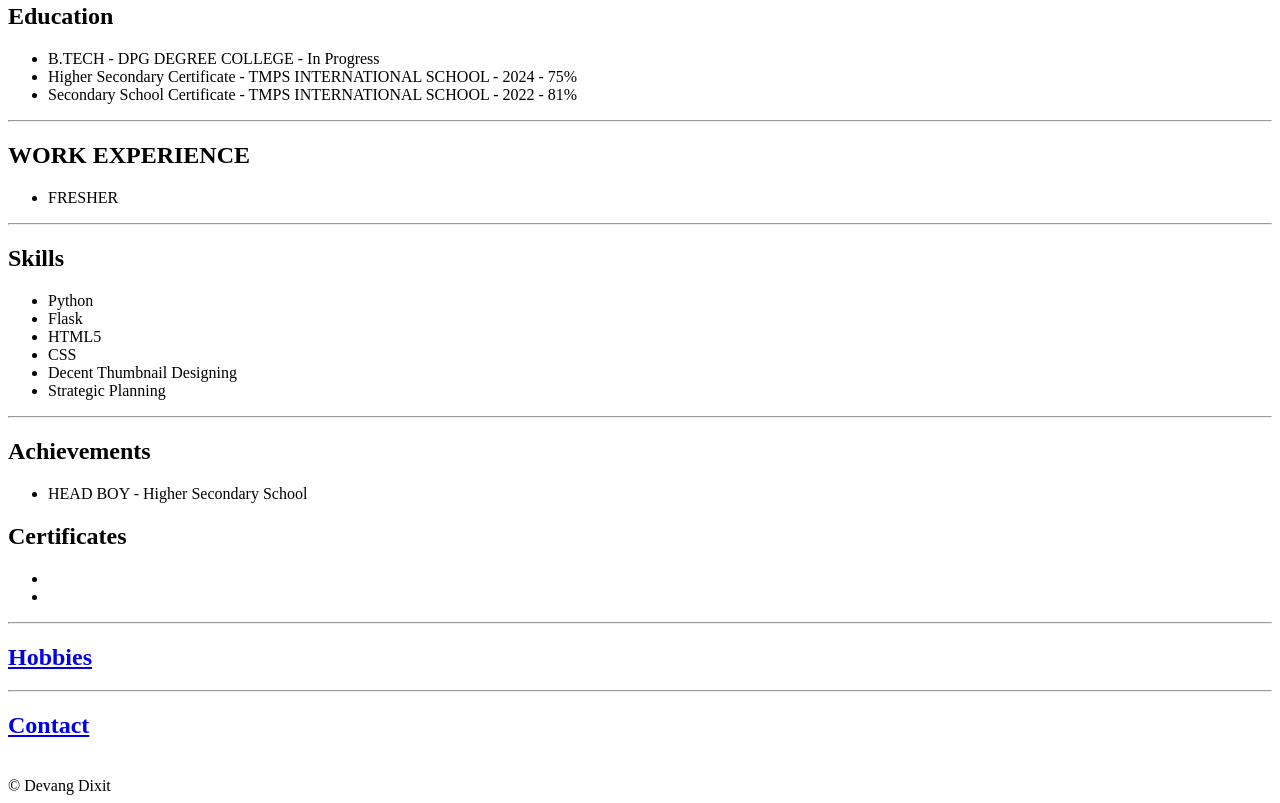
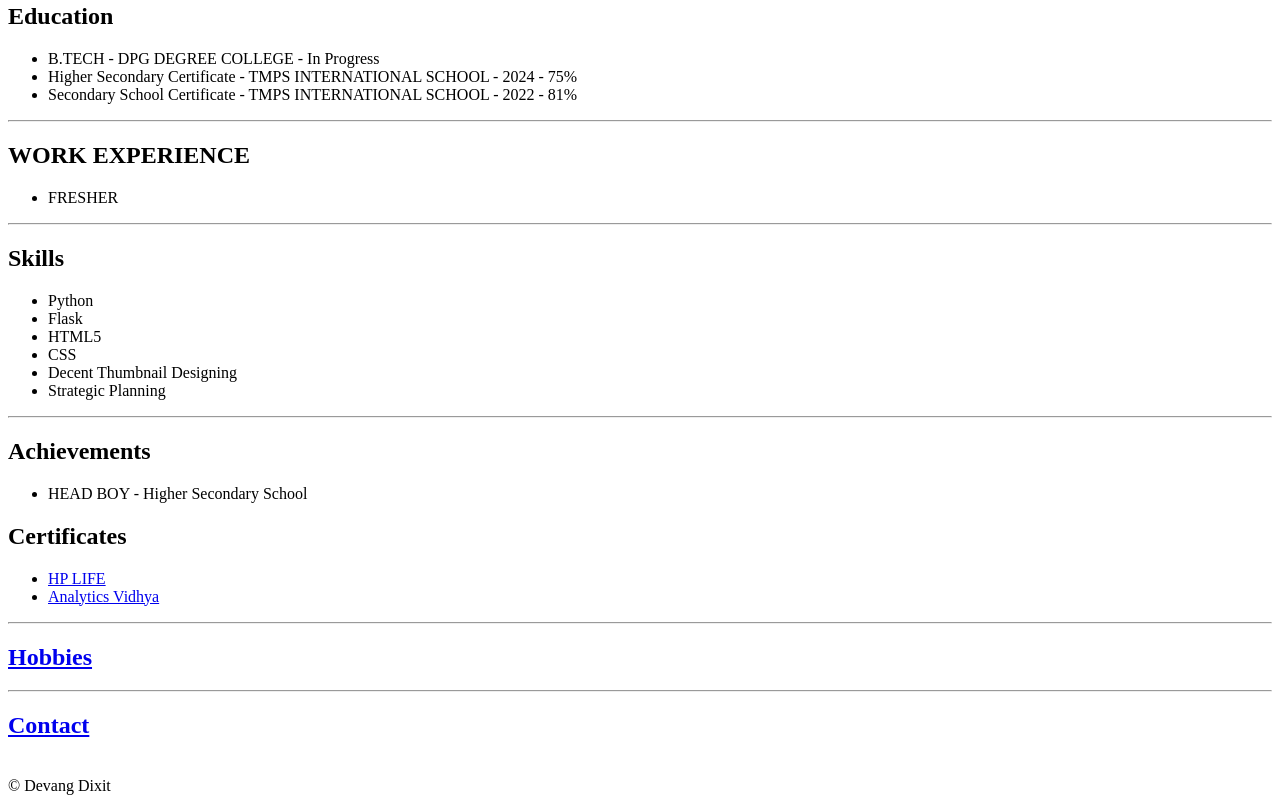
Before and after one commit to DevangDixit-12/html-portfolio, a plain HTML site: page index.html in a window 1280 px wide. Shown: the part 452-1255 px from the top of the page. Drawn offline with Linux system fonts and the light colour scheme.

Commit message:
Update index.html
giving text to the certificate links

```diff
--- a/index.html
+++ b/index.html
@@ -39,8 +39,8 @@
     </ul>
     <h2>Certificates</h2>
     <ul>
-        <li><a href="./IMGs/certificate.pdf"></li>
-        <li><a href="./IMGs/AnalyticsVidhya_CERTIFICATE.pdf"></li>
+        <li><a href="./IMGs/certificate.pdf">HP LIFE</a></li>
+        <li><a href="./IMGs/AnalyticsVidhya_CERTIFICATE.pdf">Analytics Vidhya</a></li>
     </ul>
     <hr>
     <h2><a href="hobbies.html" >Hobbies</a></h2>
```
